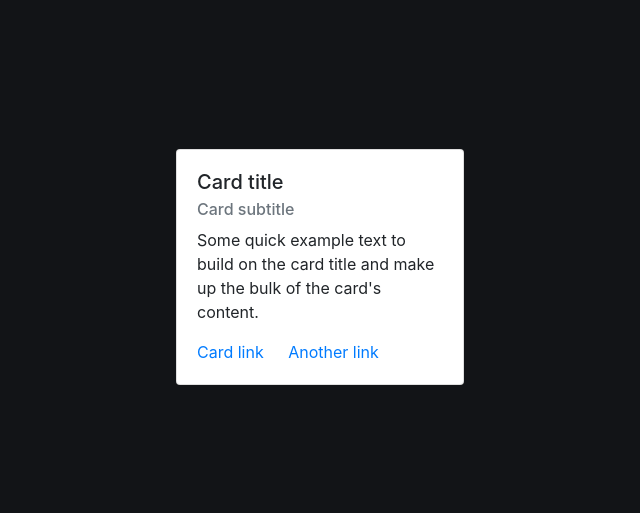
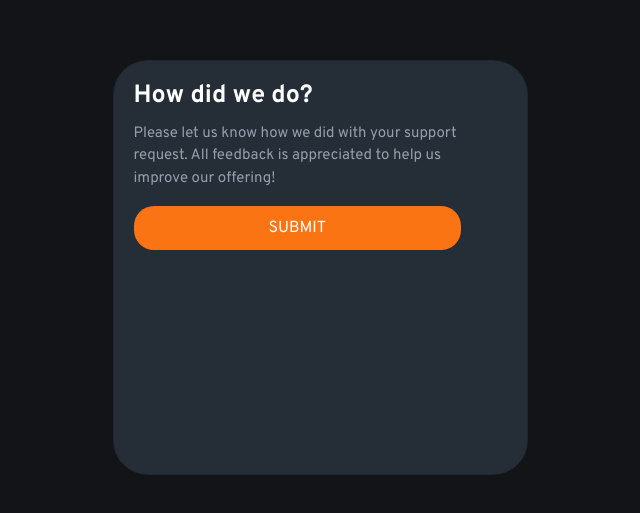
Before and after one commit to beerbumm/interactive_rating, a plain HTML site: page index.html in a window 1280 px wide. Shown: the part 133-646 px from the top of the page, without its empty margins (320-960 px from the left). Drawn offline with nearby package versions, Linux system fonts and the light colour scheme.

Commit message:
added styling on submit form

```diff
--- a/index.html
+++ b/index.html
@@ -3,6 +3,12 @@
   <head>
     <meta charset="UTF-8" />
     <meta name="viewport" content="width=device-width, initial-scale=1.0" />
+    <link rel="preconnect" href="https://fonts.googleapis.com" />
+    <link rel="preconnect" href="https://fonts.gstatic.com" crossorigin />
+    <link
+      href="https://fonts.googleapis.com/css2?family=Overpass:ital,wght@0,100..900;1,100..900&display=swap"
+      rel="stylesheet"
+    />
     <link
       rel="stylesheet"
       href="https://cdn.jsdelivr.net/npm/bootstrap@4.4.1/dist/css/bootstrap.min.css"
@@ -14,16 +20,14 @@
   </head>
   <body>
     <main>
-      <div class="card" style="width: 18rem">
+      <div class="card" style="width: 415px">
         <div class="card-body">
-          <h5 class="card-title">Card title</h5>
-          <h6 class="card-subtitle mb-2 text-muted">Card subtitle</h6>
+          <h1 class="card-title">How did we do?</h1>
           <p class="card-text">
-            Some quick example text to build on the card title and make up the
-            bulk of the card's content.
+            Please let us know how we did with your support request. All
+            feedback is appreciated to help us </br>improve our offering!
           </p>
-          <a href="#" class="card-link">Card link</a>
-          <a href="#" class="card-link">Another link</a>
+          <form action="submit"><input type="submit" value="SUBMIT" /></form>
         </div>
       </div>
     </main>
--- a/style.css
+++ b/style.css
@@ -5,8 +5,32 @@ body {
   justify-content: center;
   margin: 0;
   height: 100vh;
+  font-family: "Overpass", sans-serif;
+}
+
+h1 {
+  color: white;
+  font-weight: 700;
+  font-size: 25px;
+}
+
+input {
+  background-color: hsl(25, 97%, 53%);
+  border: none;
+  color: white;
+  padding: 10px 135px;
+  border-radius: 20px;
+}
+
+p {
+  color: hsl(217, 12%, 63%);
+  font-size: 15px;
+  font-weight: 400;
 }
 
 .card {
   margin: 0 auto;
+  height: 415px;
+  border-radius: 35px;
+  background-color: hsl(213, 19%, 18%);
 }
```
